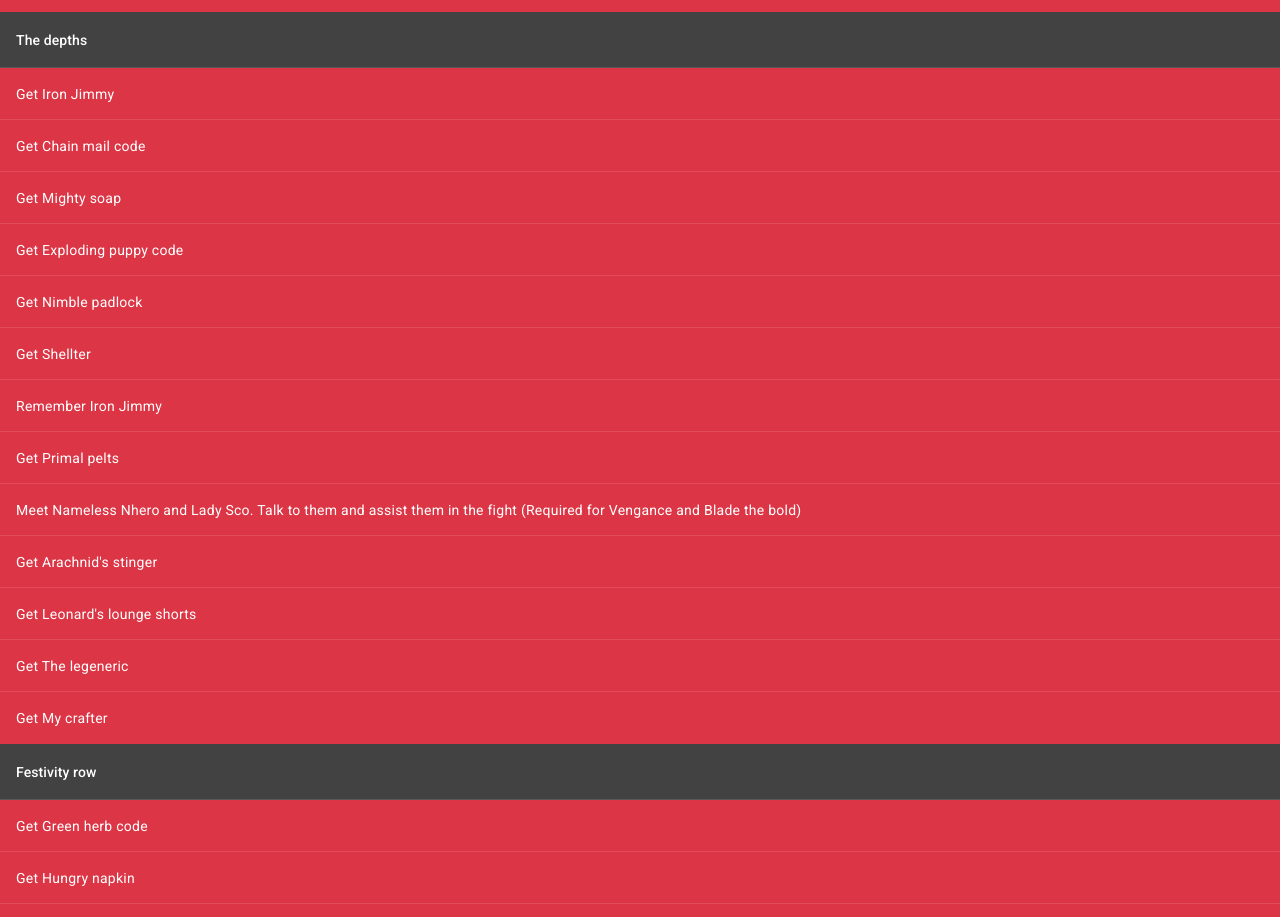
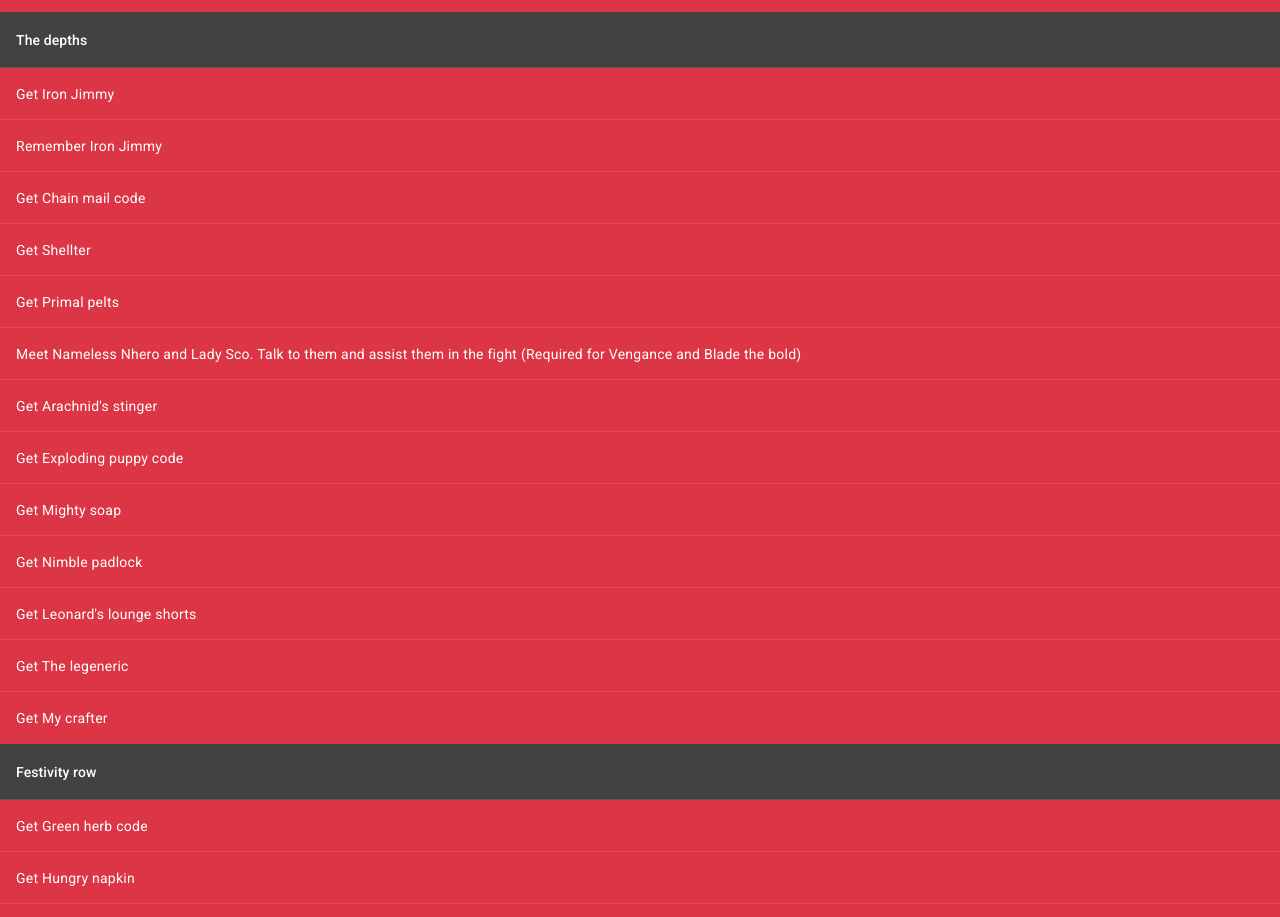
Before and after one commit to branpg/tlhon-checklist, an Angular app: page / in a window 1280 px wide. Shown: the part 2340-3257 px from the top of the page. Built offline with nearby package versions, Linux system fonts and the light colour scheme.

Commit message:
Revised The depths

```diff
--- a/src/app/zones.ts
+++ b/src/app/zones.ts
@@ -59,18 +59,18 @@ export const ZONES: Zone[] = [
     "name": "The depths",
     "steps": [
       {"text": "Get Iron Jimmy", "completed": false},
+      {"text": "Remember Iron Jimmy", "completed": false},
       {"text": "Get Chain mail code", "completed": false},
-      {"text": "Get Mighty soap", "completed": false},
-      {"text": "Get Exploding puppy code", "completed": false},
-      {"text": "Get Nimble padlock", "completed": false},
       {"text": "Get Shellter", "completed": false},
-      {"text": "Remember Iron Jimmy", "completed": false},
       {"text": "Get Primal pelts", "completed": false},
       {
         "text": "Meet Nameless Nhero and Lady Sco. Talk to them and assist them in the fight (Required for Vengance and Blade the bold)",
         "completed": false
       },
       {"text": "Get Arachnid's stinger", "completed": false},
+      {"text": "Get Exploding puppy code", "completed": false},
+      {"text": "Get Mighty soap", "completed": false},
+      {"text": "Get Nimble padlock", "completed": false},
       {"text": "Get Leonard's lounge shorts", "completed": false},
       {"text": "Get The legeneric", "completed": false},
       {"text": "Get My crafter", "completed": false}
```
